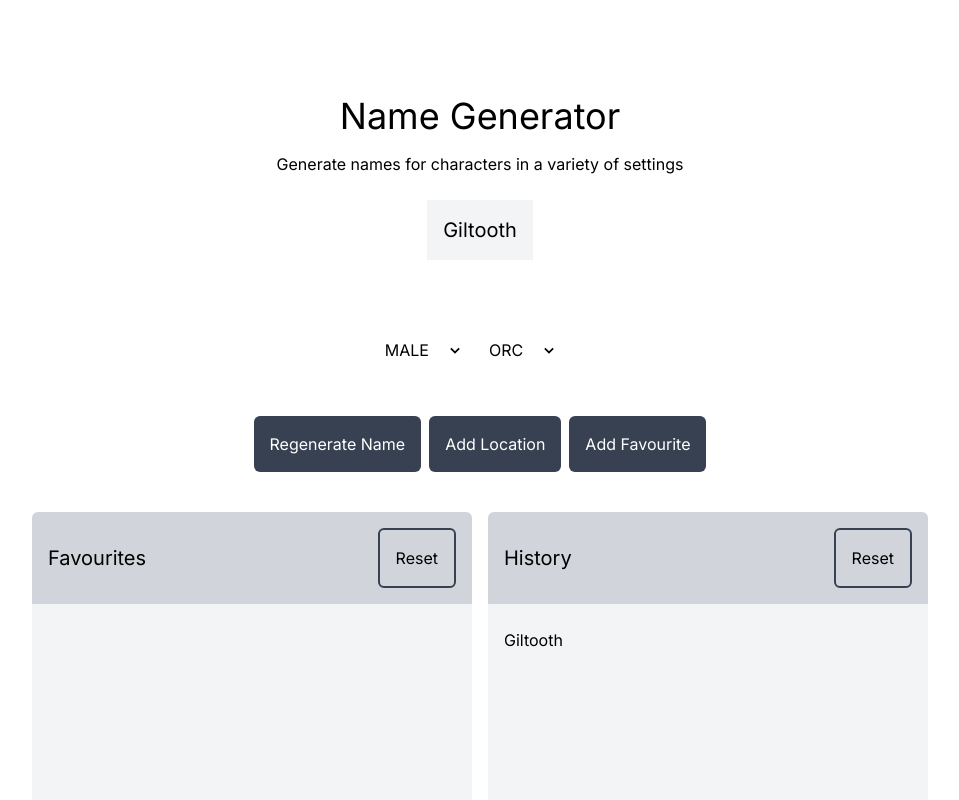
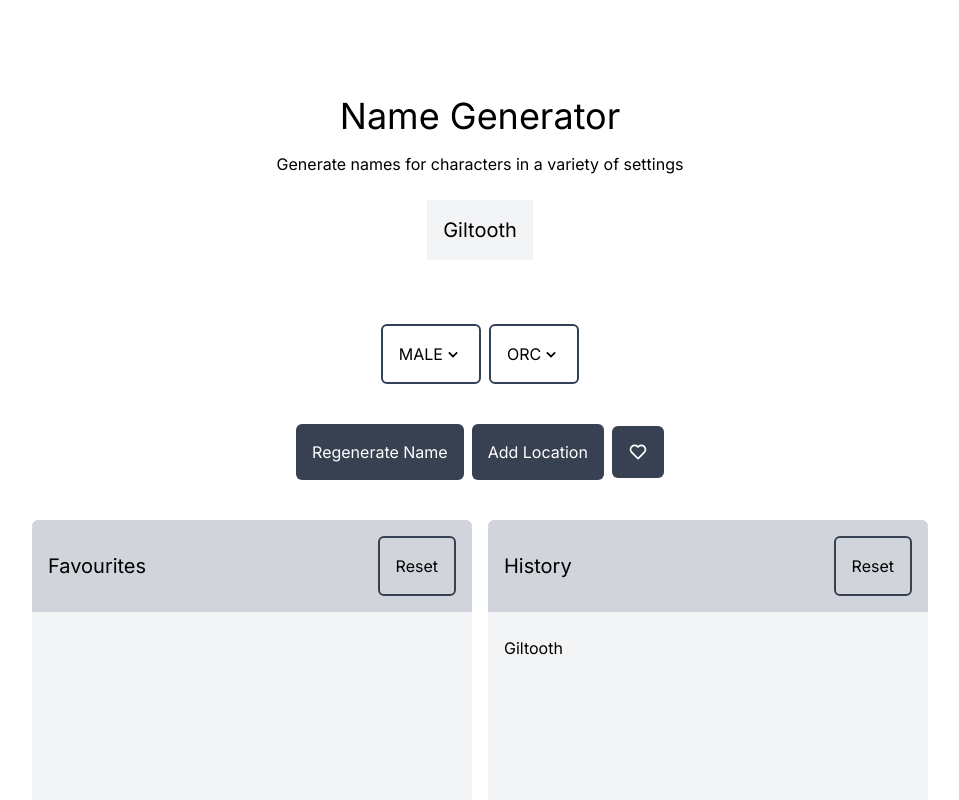
Before and after one commit to DanielHearn/name-generator, a Next.js app: page / in a window 1280 px wide. Shown: the top 800 px of the page, without its empty margins (160-1119 px from the left). Built offline with nearby package versions, Linux system fonts and the light colour scheme.

Commit message:
Improve dropdowns

```diff
--- a/app/components/dropdown/Dropdown.tsx
+++ b/app/components/dropdown/Dropdown.tsx
@@ -30,17 +30,18 @@ export const Dropdown = (props: {
   }, [ref, open])
 
   return (
-    <div className="dropdown relative" ref={ref}>
-      <div className="flex flex-row items-center justify-center">
-        <div>{values?.[activeKey]}</div>
-        <button onClick={handleOpen} className="p-4 hover:bg-gray-600 user-">
-          {!open ? (
-            <BiChevronDown className="pointer-events-none" />
-          ) : (
-            <BiChevronUp className="pointer-events-none" />
-          )}
-        </button>{' '}
-      </div>
+    <div className="dropdown relative " ref={ref}>
+      <button
+        onClick={handleOpen}
+        className="flex flex-row items-center justify-center border-2 border-slate-700 rounded-md p-4 hover:bg-gray-600 user-"
+      >
+        {values?.[activeKey]}
+        {!open ? (
+          <BiChevronDown className="pointer-events-none" />
+        ) : (
+          <BiChevronUp className="pointer-events-none" />
+        )}
+      </button>
       {open ? (
         <ul className="dropdown_menu absolute z-50 rounded-md rounded-tr-none rounded-tl-none drop-shadow-md overflow-hidden">
           {Object.entries(values).map(([key, value]) => (
--- a/app/components/words/Words.tsx
+++ b/app/components/words/Words.tsx
@@ -22,6 +22,7 @@ import { useEffect, useMemo } from 'react'
 import { selectMobile, setMobile } from '@/lib/features/words/metaSlice'
 import Dropdown from '../dropdown/Dropdown'
 import { NAMES } from '@/lib/words'
+import { BiHeart, BiSolidHeart } from 'react-icons/bi'
 
 export const Words = () => {
   const dispatch = useAppDispatch()
@@ -136,7 +137,7 @@ export const Words = () => {
               : dispatch(addFavourite({ value: formattedSentence }))
           }}
         >
-          {favourites.includes(formattedSentence) ? 'Remove Favourite' : 'Add Favourite'}
+          {favourites.includes(formattedSentence) ? <BiSolidHeart /> : <BiHeart />}
         </button>
       </div>
       <div className="flex flex-row items-center justify-center gap-4 w-full max-w-4xl">
@@ -153,13 +154,15 @@ export const Words = () => {
             } w-full p-4`}
           >
             {favourites.map((sentence, i) => (
-              <li key={`${sentence}_${i}`}>
-                <p suppressHydrationWarning>{sentence}</p>{' '}
+              <li key={`${sentence}_${i}`} className="flex flex-row items-center">
+                <p suppressHydrationWarning className="pr-4">
+                  {sentence}
+                </p>{' '}
                 <button
                   className={secondaryButtonStyle}
                   onClick={() => dispatch(removeFavourite({ value: sentence }))}
                 >
-                  Remove
+                  <BiSolidHeart />
                 </button>
               </li>
             ))}
```
